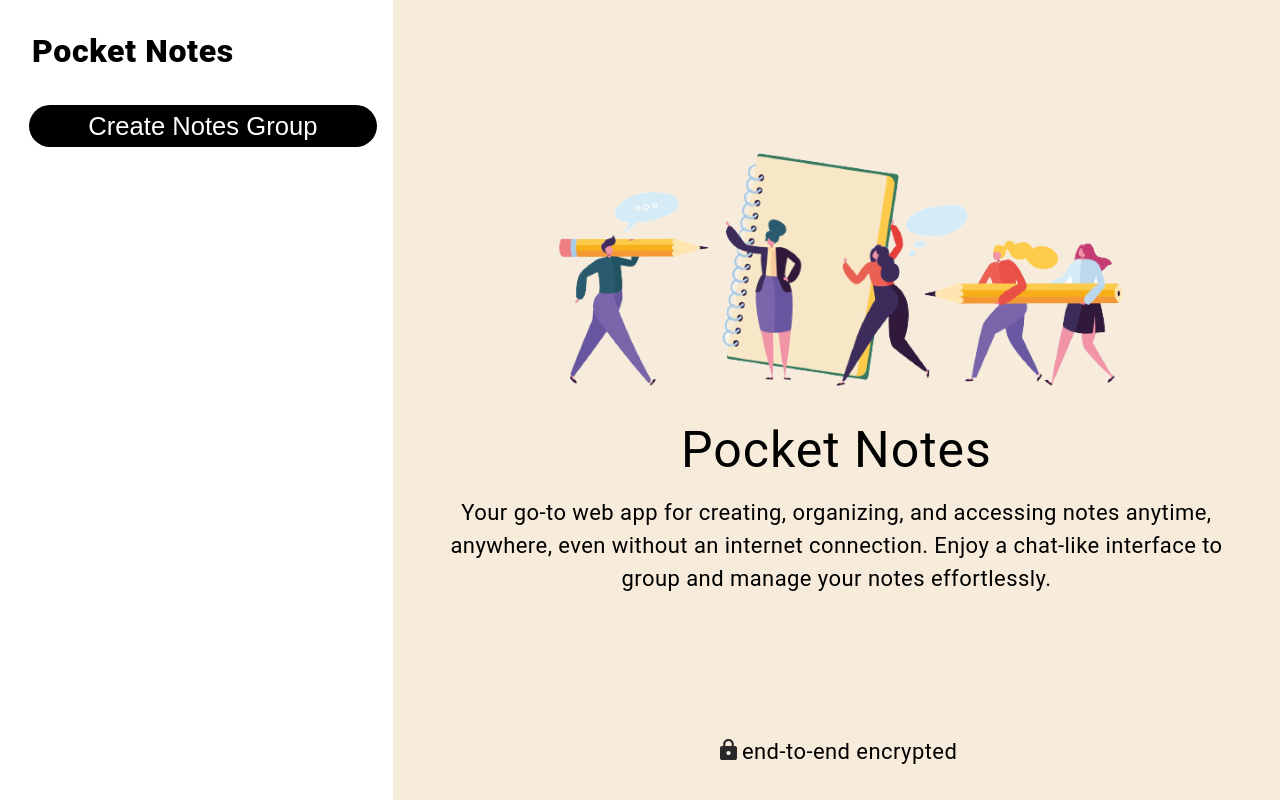
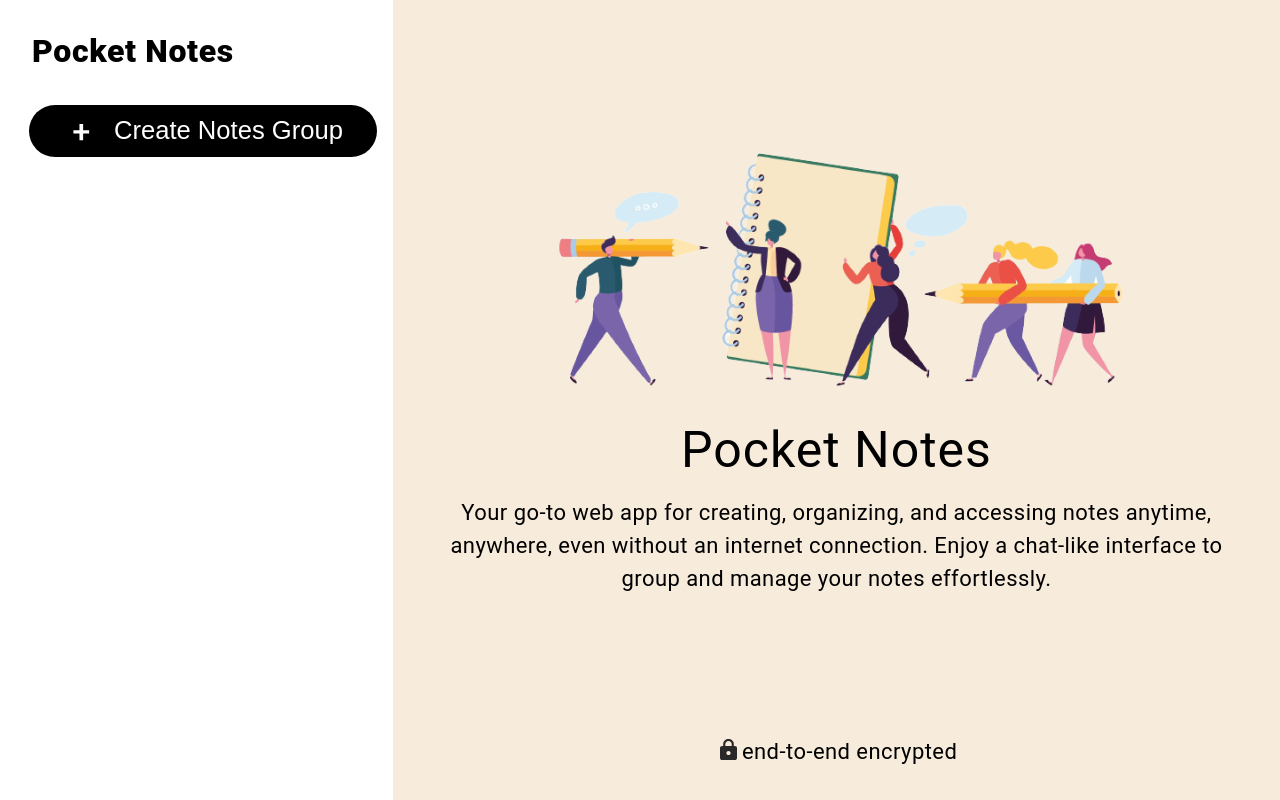
Before and after one commit to Pranali2002/PocketNotes, a React (Create React App) app: page / in a window 1280 px wide. Built offline with nearby package versions, Linux system fonts and the light colour scheme.

Commit message:
create button icon fixed

```diff
--- a/src/App.css
+++ b/src/App.css
@@ -49,6 +49,16 @@
   border: none;
   margin: 1rem;
 }
+
+
+.create-group-button img {
+    vertical-align: middle;
+    height: 45%;
+    width: 13%;
+    align-items: center;
+    margin-right: 5%;
+}
+
 
 /* Groups List */
 .groups-list {
--- a/src/components/LeftSideBar/CreateGroupButton.js
+++ b/src/components/LeftSideBar/CreateGroupButton.js
@@ -3,6 +3,7 @@ import React from "react";
 function CreateGroupButton({ handleCreateGroup }) {
   return (
     <button className="create-group-button" onClick={handleCreateGroup}>
+      <img src="/assets/+.svg" alt="Create Group" />
       Create Notes Group
     </button>
   );
```
